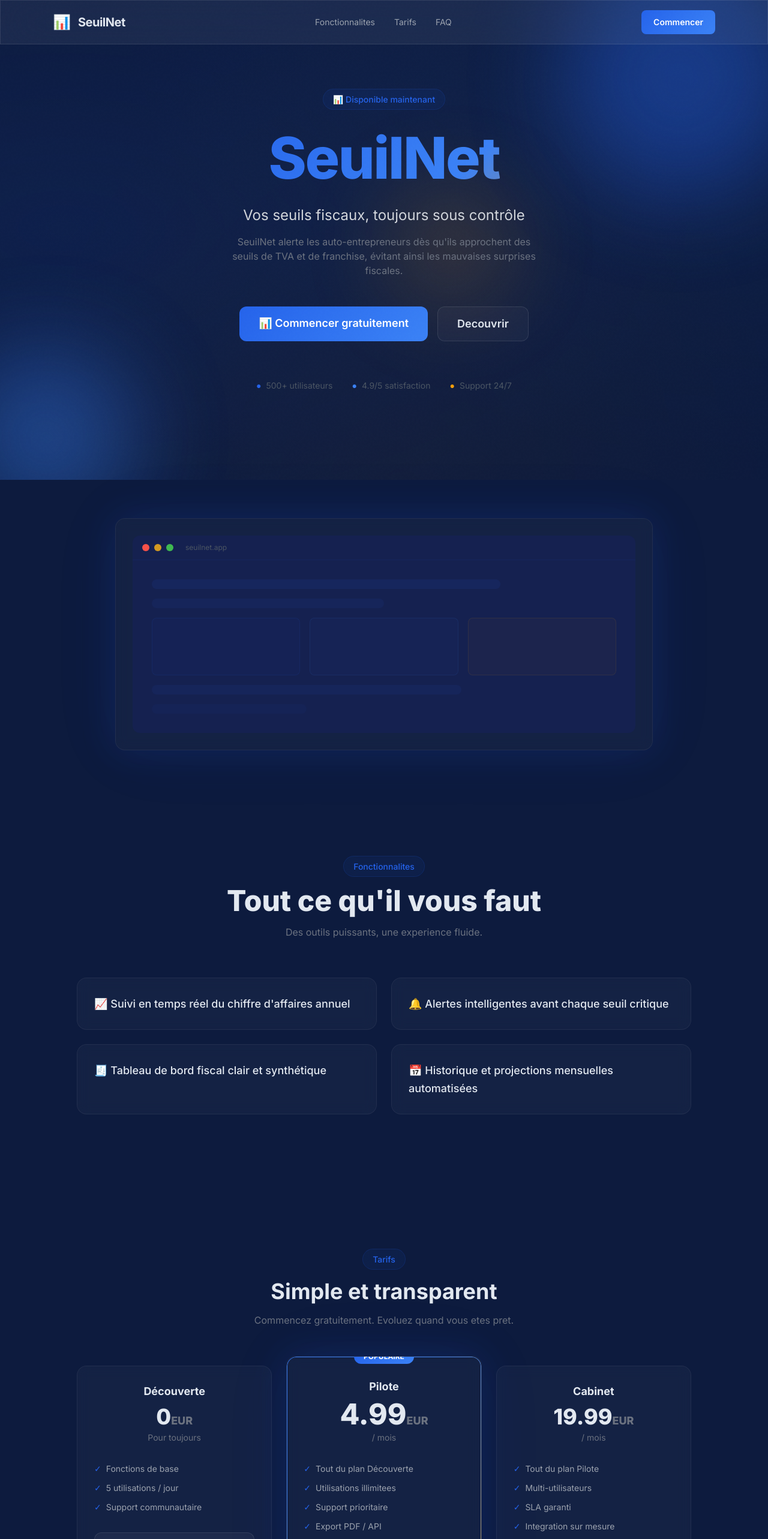
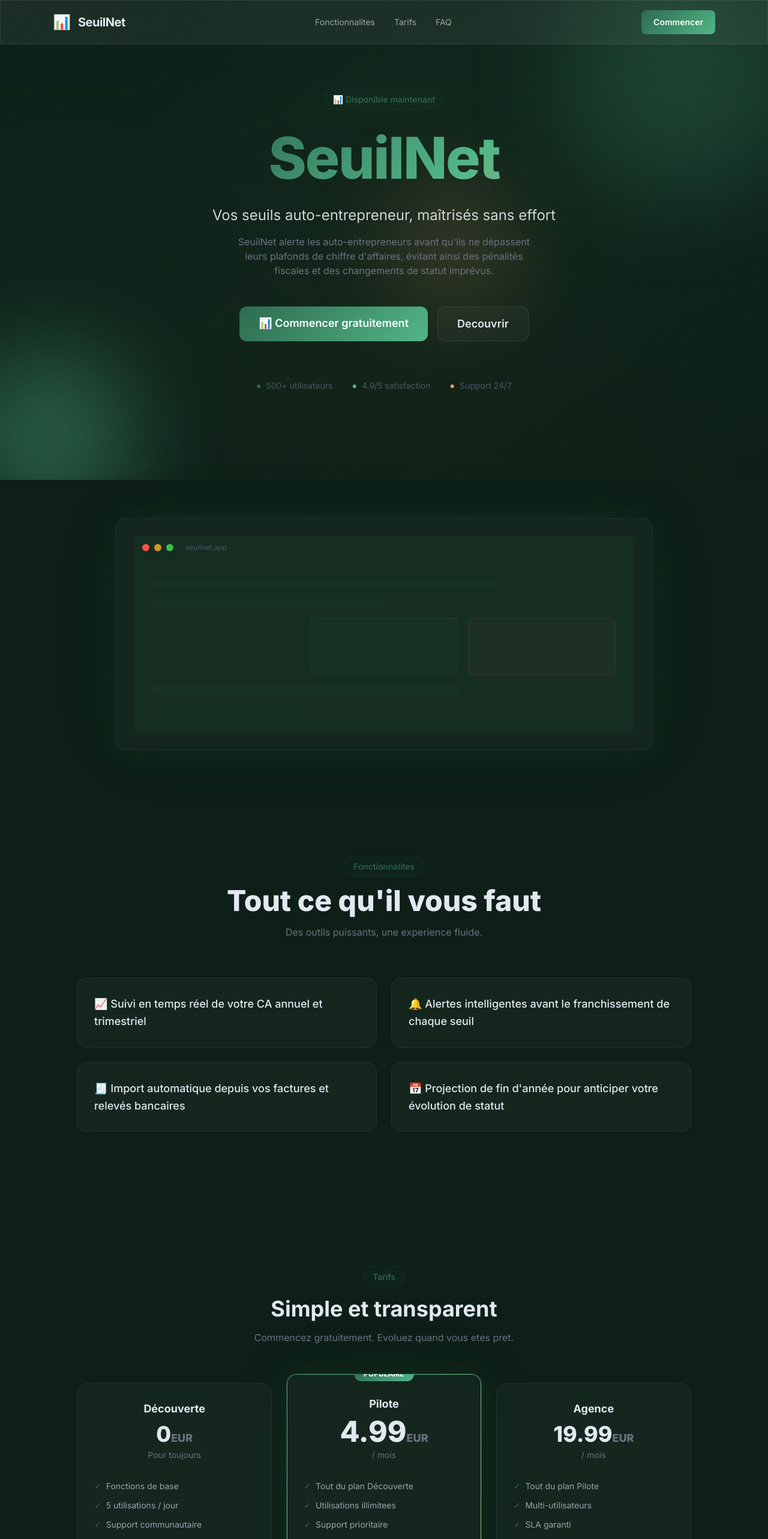
Before and after one commit to Anakintoth/autoseuil-tracker-de-seuils-auto-entrepr, a Next.js app: page / in a window 1280 px wide. Shown: the top 2566 px of the page at 60% size. Built offline with nearby package versions, Linux system fonts and the light colour scheme.

Commit message:
Design: SeuilNet brand identity — by Jarvis Designer

```diff
--- a/app/globals.css
+++ b/app/globals.css
@@ -3,11 +3,11 @@
 @tailwind utilities;
 
 :root {
-  --primary: #2563EB;
-  --secondary: #3B82F6;
-  --accent: #F59E0B;
-  --bg-dark: #0D1B3E;
-  --bg-card: #152150;
+  --primary: #2D6A4F;
+  --secondary: #52B788;
+  --accent: #F4A261;
+  --bg-dark: #0D1F17;
+  --bg-card: #162D22;
 }
 
 body {
@@ -17,7 +17,7 @@ body {
 }
 
 ::selection {
-  background: #2563EB40;
+  background: #2D6A4F40;
   color: white;
 }
 
@@ -30,9 +30,9 @@ body {
   content: '';
   position: absolute;
   top: -40%; left: -20%; width: 140%; height: 180%;
-  background: radial-gradient(ellipse at 20% 50%, #2563EB15 0%, transparent 50%),
-              radial-gradient(ellipse at 80% 20%, #3B82F612 0%, transparent 50%),
-              radial-gradient(ellipse at 50% 80%, #F59E0B08 0%, transparent 50%);
+  background: radial-gradient(ellipse at 20% 50%, #2D6A4F15 0%, transparent 50%),
+              radial-gradient(ellipse at 80% 20%, #52B78812 0%, transparent 50%),
+              radial-gradient(ellipse at 50% 80%, #F4A26108 0%, transparent 50%);
   animation: mesh-drift 20s ease-in-out infinite;
   pointer-events: none;
 }
@@ -54,19 +54,19 @@ body {
 }
 .orb-1 {
   width: 400px; height: 400px;
-  background: #2563EB;
+  background: #2D6A4F;
   top: -10%; right: -5%;
   animation-delay: 0s;
 }
 .orb-2 {
   width: 300px; height: 300px;
-  background: #3B82F6;
+  background: #52B788;
   bottom: -5%; left: -8%;
   animation-delay: -5s;
 }
 .orb-3 {
   width: 200px; height: 200px;
-  background: #F59E0B;
+  background: #F4A261;
   top: 40%; left: 50%;
   animation-delay: -10s;
   opacity: 0.2;
@@ -97,7 +97,7 @@ body {
 /* ═══ Buttons ═══ */
 .btn-primary {
   @apply px-8 py-3.5 rounded-xl text-lg font-semibold transition-all duration-300;
-  background: linear-gradient(135deg, #2563EB, #3B82F6);
+  background: linear-gradient(135deg, #2D6A4F, #52B788);
   color: white;
   position: relative;
   overflow: hidden;
@@ -106,13 +106,13 @@ body {
   content: '';
   position: absolute;
   inset: 0;
-  background: linear-gradient(135deg, #3B82F6, #2563EB);
+  background: linear-gradient(135deg, #52B788, #2D6A4F);
   opacity: 0;
   transition: opacity 0.3s;
 }
 .btn-primary:hover::before { opacity: 1; }
 .btn-primary:hover {
-  box-shadow: 0 0 40px #2563EB50, 0 8px 32px #2563EB30;
+  box-shadow: 0 0 40px #2D6A4F50, 0 8px 32px #2D6A4F30;
   transform: translateY(-2px);
 }
 .btn-primary span { position: relative; z-index: 1; }
@@ -126,7 +126,7 @@ body {
 }
 .btn-secondary:hover {
   background: rgba(255,255,255,0.08);
-  border-color: #2563EB60;
+  border-color: #2D6A4F60;
   transform: translateY(-2px);
 }
 
@@ -138,15 +138,15 @@ body {
   @apply rounded-2xl p-7 transition-all duration-300;
 }
 .card:hover {
-  border-color: #2563EB40;
-  box-shadow: 0 8px 40px #2563EB15, 0 0 0 1px #2563EB20;
+  border-color: #2D6A4F40;
+  box-shadow: 0 8px 40px #2D6A4F15, 0 0 0 1px #2D6A4F20;
   transform: translateY(-4px);
   background: rgba(255,255,255,0.05);
 }
 
 /* ═══ Gradient text ═══ */
 .gradient-text {
-  background: linear-gradient(135deg, #2563EB, #3B82F6, #F59E0B);
+  background: linear-gradient(135deg, #2D6A4F, #52B788, #F4A261);
   background-size: 200% 200%;
   -webkit-background-clip: text;
   -webkit-text-fill-color: transparent;
@@ -161,7 +161,7 @@ body {
 
 /* ═══ Glow ring ═══ */
 .glow {
-  box-shadow: 0 0 60px #2563EB25, 0 0 120px #2563EB10;
+  box-shadow: 0 0 60px #2D6A4F25, 0 0 120px #2D6A4F10;
 }
 
 .glow-border {
@@ -172,7 +172,7 @@ body {
   position: absolute;
   inset: -1px;
   border-radius: inherit;
-  background: linear-gradient(135deg, #2563EB, #3B82F6, #F59E0B);
+  background: linear-gradient(135deg, #2D6A4F, #52B788, #F4A261);
   z-index: -1;
   opacity: 0;
   transition: opacity 0.4s;
@@ -205,7 +205,7 @@ body {
   inset: 0;
   border-radius: inherit;
   padding: 1px;
-  background: linear-gradient(135deg, #2563EB, #3B82F6, #F59E0B, #2563EB);
+  background: linear-gradient(135deg, #2D6A4F, #52B788, #F4A261, #2D6A4F);
   background-size: 300% 300%;
   animation: border-rotate 6s linear infinite;
   -webkit-mask: linear-gradient(#fff 0 0) content-box, linear-gradient(#fff 0 0);
@@ -228,9 +228,9 @@ body {
   border-radius: 999px;
   font-size: 0.875rem;
   font-weight: 500;
-  background: #2563EB12;
-  color: #2563EB;
-  border: 1px solid #2563EB25;
+  background: #2D6A4F12;
+  color: #2D6A4F;
+  border: 1px solid #2D6A4F25;
   backdrop-filter: blur(10px);
 }
 
--- a/app/layout.tsx
+++ b/app/layout.tsx
@@ -4,12 +4,12 @@ import { Inter } from 'next/font/google';
 const inter = Inter({ subsets: ['latin'] });
 
 export const metadata = {
-  title: 'SeuilNet — Vos seuils fiscaux, toujours sous contrôle',
-  description: 'Vos seuils fiscaux, toujours sous contrôle',
+  title: 'SeuilNet — Vos seuils auto-entrepreneur, maîtrisés sans effort',
+  description: 'Vos seuils auto-entrepreneur, maîtrisés sans effort',
   icons: { icon: '/favicon.svg' },
   openGraph: {
     title: 'SeuilNet',
-    description: 'Vos seuils fiscaux, toujours sous contrôle',
+    description: 'Vos seuils auto-entrepreneur, maîtrisés sans effort',
     type: 'website',
   },
 };
--- a/app/page.tsx
+++ b/app/page.tsx
@@ -32,8 +32,8 @@ export default function Home() {
             <span className="gradient-text">SeuilNet</span>
           </h1>
 
-          <p className="text-xl md:text-2xl text-gray-300 mb-4 max-w-2xl mx-auto leading-relaxed reveal reveal-d2">Vos seuils fiscaux, toujours sous contrôle</p>
-          <p className="text-gray-500 mb-12 max-w-lg mx-auto reveal reveal-d2">SeuilNet alerte les auto-entrepreneurs dès qu'ils approchent des seuils de TVA et de franchise, évitant ainsi les mauvaises surprises fiscales.</p>
+          <p className="text-xl md:text-2xl text-gray-300 mb-4 max-w-2xl mx-auto leading-relaxed reveal reveal-d2">Vos seuils auto-entrepreneur, maîtrisés sans effort</p>
+          <p className="text-gray-500 mb-12 max-w-lg mx-auto reveal reveal-d2">SeuilNet alerte les auto-entrepreneurs avant qu'ils ne dépassent leurs plafonds de chiffre d'affaires, évitant ainsi des pénalités fiscales et des changements de statut imprévus.</p>
 
           <div className="flex gap-4 justify-center flex-wrap reveal reveal-d3">
             <a href="#pricing" className="btn-primary"><span>📊 Commencer gratuitement</span></a>
@@ -41,9 +41,9 @@ export default function Home() {
           </div>
 
           <div className="mt-16 flex justify-center gap-8 text-sm text-gray-600 reveal reveal-d4">
-            <div className="flex items-center gap-2"><span style={{ color: "#2563EB" }}>&#9679;</span> 500+ utilisateurs</div>
-            <div className="flex items-center gap-2"><span style={{ color: "#3B82F6" }}>&#9679;</span> 4.9/5 satisfaction</div>
-            <div className="flex items-center gap-2"><span style={{ color: "#F59E0B" }}>&#9679;</span> Support 24/7</div>
+            <div className="flex items-center gap-2"><span style={{ color: "#2D6A4F" }}>&#9679;</span> 500+ utilisateurs</div>
+            <div className="flex items-center gap-2"><span style={{ color: "#52B788" }}>&#9679;</span> 4.9/5 satisfaction</div>
+            <div className="flex items-center gap-2"><span style={{ color: "#F4A261" }}>&#9679;</span> Support 24/7</div>
           </div>
         </div>
       </section>
@@ -52,23 +52,23 @@ export default function Home() {
       <section className="py-16 px-6 relative">
         <div className="max-w-4xl mx-auto">
           <div className="card glow p-1 rounded-2xl reveal">
-            <div className="rounded-xl overflow-hidden" style={{ background: "#152150" }}>
-              <div className="flex items-center gap-2 px-4 py-3 border-b" style={{ borderColor: "#2563EB15" }}>
+            <div className="rounded-xl overflow-hidden" style={{ background: "#162D22" }}>
+              <div className="flex items-center gap-2 px-4 py-3 border-b" style={{ borderColor: "#2D6A4F15" }}>
                 <div className="w-3 h-3 rounded-full" style={{ background: "#f85149" }} />
                 <div className="w-3 h-3 rounded-full" style={{ background: "#d29922" }} />
                 <div className="w-3 h-3 rounded-full" style={{ background: "#3fb950" }} />
                 <span className="ml-3 text-xs text-gray-600">seuilnet.app</span>
               </div>
               <div className="p-8 space-y-4">
-                <div className="h-4 rounded-full w-3/4" style={{ background: "#2563EB15" }} />
-                <div className="h-4 rounded-full w-1/2" style={{ background: "#2563EB10" }} />
+                <div className="h-4 rounded-full w-3/4" style={{ background: "#2D6A4F15" }} />
+                <div className="h-4 rounded-full w-1/2" style={{ background: "#2D6A4F10" }} />
                 <div className="grid grid-cols-3 gap-4 mt-6">
-                  <div className="h-24 rounded-lg" style={{ background: "#2563EB08", border: "1px solid #2563EB15" }} />
-                  <div className="h-24 rounded-lg" style={{ background: "#3B82F608", border: "1px solid #3B82F615" }} />
-                  <div className="h-24 rounded-lg" style={{ background: "#F59E0B08", border: "1px solid #F59E0B15" }} />
+                  <div className="h-24 rounded-lg" style={{ background: "#2D6A4F08", border: "1px solid #2D6A4F15" }} />
+                  <div className="h-24 rounded-lg" style={{ background: "#52B78808", border: "1px solid #52B78815" }} />
+                  <div className="h-24 rounded-lg" style={{ background: "#F4A26108", border: "1px solid #F4A26115" }} />
                 </div>
-                <div className="h-4 rounded-full w-2/3 mt-4" style={{ background: "#2563EB10" }} />
-                <div className="h-4 rounded-full w-1/3" style={{ background: "#2563EB08" }} />
+                <div className="h-4 rounded-full w-2/3 mt-4" style={{ background: "#2D6A4F10" }} />
+                <div className="h-4 rounded-full w-1/3" style={{ background: "#2D6A4F08" }} />
               </div>
             </div>
           </div>
@@ -85,16 +85,16 @@ export default function Home() {
           </div>
           <div className="grid grid-cols-1 md:grid-cols-2 gap-6">
             <div className="card reveal reveal-d1">
-              <p className="text-lg font-medium leading-relaxed">📈 Suivi en temps réel du chiffre d'affaires annuel</p>
+              <p className="text-lg font-medium leading-relaxed">📈 Suivi en temps réel de votre CA annuel et trimestriel</p>
             </div>
             <div className="card reveal reveal-d2">
-              <p className="text-lg font-medium leading-relaxed">🔔 Alertes intelligentes avant chaque seuil critique</p>
+              <p className="text-lg font-medium leading-relaxed">🔔 Alertes intelligentes avant le franchissement de chaque seuil</p>
             </div>
             <div className="card reveal reveal-d3">
-              <p className="text-lg font-medium leading-relaxed">🧾 Tableau de bord fiscal clair et synthétique</p>
+              <p className="text-lg font-medium leading-relaxed">🧾 Import automatique depuis vos factures et relevés bancaires</p>
             </div>
             <div className="card reveal reveal-d4">
-              <p className="text-lg font-medium leading-relaxed">📅 Historique et projections mensuelles automatisées</p>
+              <p className="text-lg font-medium leading-relaxed">📅 Projection de fin d'année pour anticiper votre évolution de statut</p>
             </div>
           </div>
         </div>
@@ -115,36 +115,36 @@ export default function Home() {
               <div className="text-4xl font-extrabold mb-1">0<span className="text-lg text-gray-500">EUR</span></div>
               <p className="text-gray-500 text-sm mb-8">Pour toujours</p>
               <ul className="text-sm text-gray-400 space-y-3 mb-8 text-left">
-                <li className="flex items-center gap-2"><span style={{ color: "#2563EB" }}>&#10003;</span> Fonctions de base</li>
-                <li className="flex items-center gap-2"><span style={{ color: "#2563EB" }}>&#10003;</span> 5 utilisations / jour</li>
-                <li className="flex items-center gap-2"><span style={{ color: "#2563EB" }}>&#10003;</span> Support communautaire</li>
+                <li className="flex items-center gap-2"><span style={{ color: "#2D6A4F" }}>&#10003;</span> Fonctions de base</li>
+                <li className="flex items-center gap-2"><span style={{ color: "#2D6A4F" }}>&#10003;</span> 5 utilisations / jour</li>
+                <li className="flex items-center gap-2"><span style={{ color: "#2D6A4F" }}>&#10003;</span> Support communautaire</li>
               </ul>
               <a href="#" className="btn-secondary w-full block text-center !text-sm">Commencer</a>
             </div>
             {/* Pro — gradient border */}
             <div className="card gradient-border text-center relative glow reveal reveal-d2 md:-mt-4 md:pb-10">
-              <div className="absolute -top-3 left-1/2 -translate-x-1/2 px-4 py-1 rounded-full text-xs font-bold" style={{ background: "linear-gradient(135deg, #2563EB, #3B82F6)", color: "white" }}>POPULAIRE</div>
+              <div className="absolute -top-3 left-1/2 -translate-x-1/2 px-4 py-1 rounded-full text-xs font-bold" style={{ background: "linear-gradient(135deg, #2D6A4F, #52B788)", color: "white" }}>POPULAIRE</div>
               <h3 className="font-bold text-lg mb-2 mt-2">Pilote</h3>
               <div className="text-5xl font-extrabold mb-1">4.99<span className="text-lg text-gray-500">EUR</span></div>
               <p className="text-gray-500 text-sm mb-8">/ mois</p>
               <ul className="text-sm text-gray-400 space-y-3 mb-8 text-left">
-                <li className="flex items-center gap-2"><span style={{ color: "#2563EB" }}>&#10003;</span> Tout du plan Découverte</li>
-                <li className="flex items-center gap-2"><span style={{ color: "#2563EB" }}>&#10003;</span> Utilisations illimitees</li>
-                <li className="flex items-center gap-2"><span style={{ color: "#2563EB" }}>&#10003;</span> Support prioritaire</li>
-                <li className="flex items-center gap-2"><span style={{ color: "#2563EB" }}>&#10003;</span> Export PDF / API</li>
+                <li className="flex items-center gap-2"><span style={{ color: "#2D6A4F" }}>&#10003;</span> Tout du plan Découverte</li>
+                <li className="flex items-center gap-2"><span style={{ color: "#2D6A4F" }}>&#10003;</span> Utilisations illimitees</li>
+                <li className="flex items-center gap-2"><span style={{ color: "#2D6A4F" }}>&#10003;</span> Support prioritaire</li>
+                <li className="flex items-center gap-2"><span style={{ color: "#2D6A4F" }}>&#10003;</span> Export PDF / API</li>
               </ul>
               <a href="#" className="btn-primary w-full block text-center !text-sm"><span>Souscrire</span></a>
             </div>
             {/* Enterprise */}
             <div className="card text-center reveal reveal-d3">
-              <h3 className="font-bold text-lg mb-2">Cabinet</h3>
+              <h3 className="font-bold text-lg mb-2">Agence</h3>
               <div className="text-4xl font-extrabold mb-1">19.99<span className="text-lg text-gray-500">EUR</span></div>
               <p className="text-gray-500 text-sm mb-8">/ mois</p>
               <ul className="text-sm text-gray-400 space-y-3 mb-8 text-left">
-                <li className="flex items-center gap-2"><span style={{ color: "#2563EB" }}>&#10003;</span> Tout du plan Pilote</li>
-                <li className="flex items-center gap-2"><span style={{ color: "#2563EB" }}>&#10003;</span> Multi-utilisateurs</li>
-                <li className="flex items-center gap-2"><span style={{ color: "#2563EB" }}>&#10003;</span> SLA garanti</li>
-                <li className="flex items-center gap-2"><span style={{ color: "#2563EB" }}>&#10003;</span> Integration sur mesure</li>
+                <li className="flex items-center gap-2"><span style={{ color: "#2D6A4F" }}>&#10003;</span> Tout du plan Pilote</li>
+                <li className="flex items-center gap-2"><span style={{ color: "#2D6A4F" }}>&#10003;</span> Multi-utilisateurs</li>
+                <li className="flex items-center gap-2"><span style={{ color: "#2D6A4F" }}>&#10003;</span> SLA garanti</li>
+                <li className="flex items-center gap-2"><span style={{ color: "#2D6A4F" }}>&#10003;</span> Integration sur mesure</li>
               </ul>
               <a href="#" className="btn-secondary w-full block text-center !text-sm">Contacter</a>
             </div>
@@ -161,35 +161,35 @@ export default function Home() {
           </div>
           <div className="grid grid-cols-1 md:grid-cols-3 gap-6">
             <div className="card reveal reveal-d1">
-              <div className="flex gap-1 mb-4" style={{ color: "#F59E0B" }}>*****</div>
-              <p className="text-gray-300 italic mb-6 leading-relaxed">"Grâce à SeuilNet, j'ai évité de dépasser la franchise TVA deux fois cette année. Indispensable !"</p>
+              <div className="flex gap-1 mb-4" style={{ color: "#F4A261" }}>*****</div>
+              <p className="text-gray-300 italic mb-6 leading-relaxed">"Grâce à SeuilNet, j'ai évité de dépasser mon plafond TVA de justesse. Une vraie bouée de sauvetage !"</p>
               <div className="flex items-center gap-3">
-                <div className="w-10 h-10 rounded-full flex items-center justify-center text-sm font-bold" style={{ background: "#2563EB20", color: "#2563EB" }}>C</div>
+                <div className="w-10 h-10 rounded-full flex items-center justify-center text-sm font-bold" style={{ background: "#2D6A4F20", color: "#2D6A4F" }}>C</div>
                 <div>
-                  <p className="font-semibold text-sm">Camille Rousseau</p>
-                  <p className="text-xs text-gray-500">Graphiste freelance</p>
+                  <p className="font-semibold text-sm">Camille Renard</p>
+                  <p className="text-xs text-gray-500">Graphiste indépendante</p>
                 </div>
               </div>
             </div>
             <div className="card reveal reveal-d2">
-              <div className="flex gap-1 mb-4" style={{ color: "#F59E0B" }}>*****</div>
-              <p className="text-gray-300 italic mb-6 leading-relaxed">"L'interface est limpide et les alertes tombent exactement au bon moment. Je gère mon AE sereinement."</p>
+              <div className="flex gap-1 mb-4" style={{ color: "#F4A261" }}>*****</div>
+              <p className="text-gray-300 italic mb-6 leading-relaxed">"Simple, précis, et les alertes arrivent exactement au bon moment. Je ne pilote plus à l'aveugle."</p>
               <div className="flex items-center gap-3">
-                <div className="w-10 h-10 rounded-full flex items-center justify-center text-sm font-bold" style={{ background: "#2563EB20", color: "#2563EB" }}>T</div>
+                <div className="w-10 h-10 rounded-full flex items-center justify-center text-sm font-bold" style={{ background: "#2D6A4F20", color: "#2D6A4F" }}>T</div>
                 <div>
-                  <p className="font-semibold text-sm">Thomas Lefèvre</p>
-                  <p className="text-xs text-gray-500">Consultant en marketing digital</p>
+                  <p className="font-semibold text-sm">Thomas Mercier</p>
+                  <p className="text-xs text-gray-500">Consultant IT freelance</p>
                 </div>
               </div>
             </div>
             <div className="card reveal reveal-d3">
-              <div className="flex gap-1 mb-4" style={{ color: "#F59E0B" }}>*****</div>
-              <p className="text-gray-300 italic mb-6 leading-relaxed">"Je recommande SeuilNet à tous mes clients auto-entrepreneurs. C'est simple, fiable et rassurant."</p>
+              <div className="flex gap-1 mb-4" style={{ color: "#F4A261" }}>*****</div>
+              <p className="text-gray-300 italic mb-6 leading-relaxed">"J'aurais voulu avoir cet outil dès le début de mon activité. Ça m'aurait évité bien des nuits d'inquiétude."</p>
               <div className="flex items-center gap-3">
-                <div className="w-10 h-10 rounded-full flex items-center justify-center text-sm font-bold" style={{ background: "#2563EB20", color: "#2563EB" }}>N</div>
+                <div className="w-10 h-10 rounded-full flex items-center justify-center text-sm font-bold" style={{ background: "#2D6A4F20", color: "#2D6A4F" }}>L</div>
                 <div>
-                  <p className="font-semibold text-sm">Nadia Benali</p>
-                  <p className="text-xs text-gray-500">Coach professionnelle</p>
+                  <p className="font-semibold text-sm">Lucie Fontaine</p>
+                  <p className="text-xs text-gray-500">Coach certifiée</p>
                 </div>
               </div>
             </div>
@@ -210,21 +210,21 @@ export default function Home() {
                 Quels seuils SeuilNet surveille-t-il ?
                 <span className="text-gray-500 group-open:rotate-45 transition-transform duration-300 text-xl">+</span>
               </summary>
-              <p className="mt-4 text-gray-400 leading-relaxed">SeuilNet surveille les seuils de franchise en base de TVA, les plafonds du régime micro-entrepreneur, ainsi que les seuils de la micro-BNC et micro-BIC selon votre activité.</p>
+              <p className="mt-4 text-gray-400 leading-relaxed">SeuilNet suit tous les seuils clés de l'auto-entreprise : franchise de TVA, plafonds BIC/BNC, et les seuils de passage au régime réel, mis à jour chaque année selon la législation en vigueur.</p>
             </details>
             <details className="card group cursor-pointer reveal reveal-d2">
               <summary className="font-semibold list-none flex justify-between items-center">
                 Mes données financières sont-elles sécurisées ?
                 <span className="text-gray-500 group-open:rotate-45 transition-transform duration-300 text-xl">+</span>
               </summary>
-              <p className="mt-4 text-gray-400 leading-relaxed">Oui, toutes vos données sont chiffrées et hébergées en France. Nous ne partageons jamais vos informations avec des tiers.</p>
+              <p className="mt-4 text-gray-400 leading-relaxed">Absolument. Vos données sont chiffrées de bout en bout et hébergées en France. Nous ne revendons jamais vos informations à des tiers.</p>
             </details>
             <details className="card group cursor-pointer reveal reveal-d3">
               <summary className="font-semibold list-none flex justify-between items-center">
-                SeuilNet remplace-t-il un comptable ?
+                Puis-je essayer SeuilNet sans carte bancaire ?
                 <span className="text-gray-500 group-open:rotate-45 transition-transform duration-300 text-xl">+</span>
               </summary>
-              <p className="mt-4 text-gray-400 leading-relaxed">SeuilNet est un outil de suivi et d'alerte, non un logiciel de comptabilité. Il complète l'accompagnement d'un expert-comptable sans le remplacer.</p>
+              <p className="mt-4 text-gray-400 leading-relaxed">Oui, l'offre Découverte est entièrement gratuite et sans engagement. Aucune carte bancaire requise pour démarrer.</p>
             </details>
           </div>
         </div>
@@ -236,7 +236,7 @@ export default function Home() {
           <div className="py-4">
             <span className="text-4xl mb-6 block">📊</span>
             <h2 className="text-3xl font-bold mb-4">Pret a commencer ?</h2>
-            <p className="text-gray-400 mb-8 max-w-md mx-auto">Vos seuils fiscaux, toujours sous contrôle</p>
+            <p className="text-gray-400 mb-8 max-w-md mx-auto">Vos seuils auto-entrepreneur, maîtrisés sans effort</p>
             <a href="#pricing" className="btn-primary"><span>Essayer SeuilNet gratuitement</span></a>
           </div>
         </div>
```
Also changed, not shown: public/favicon.svg, public/logo.svg.
